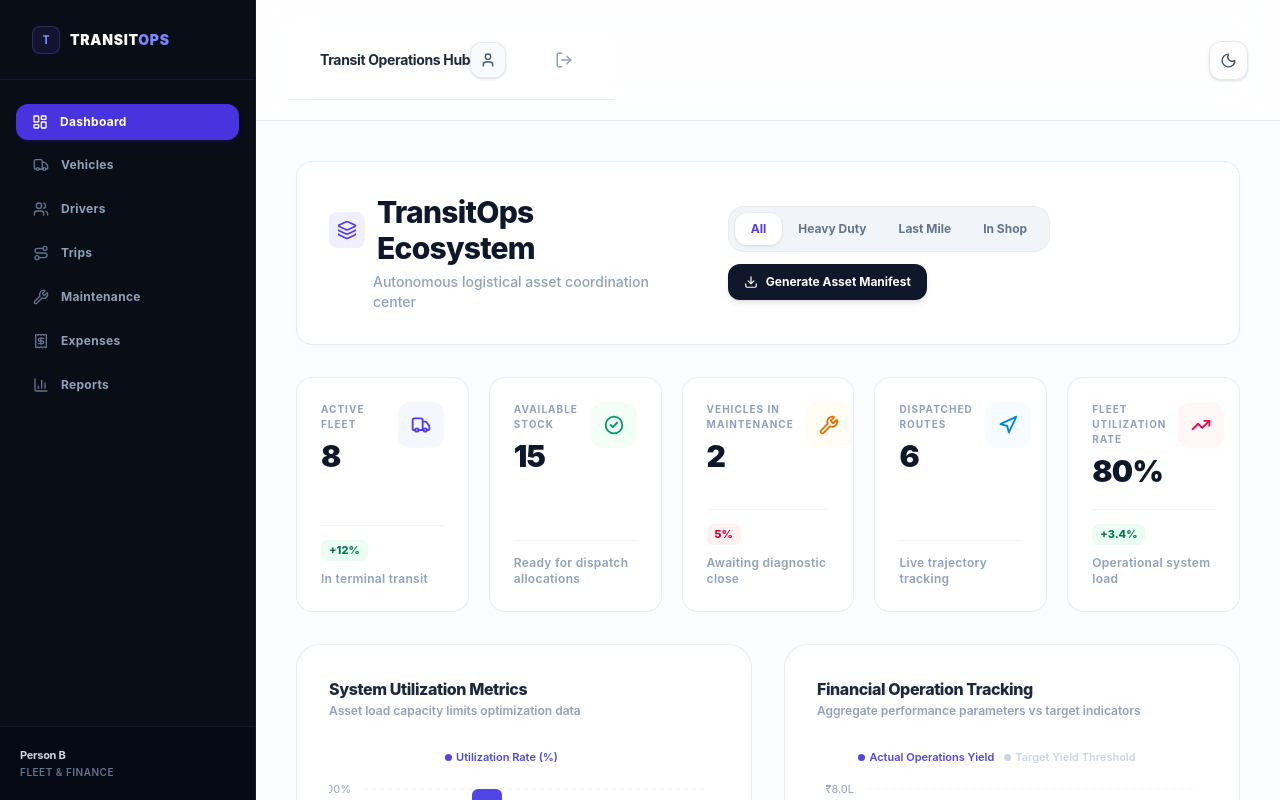
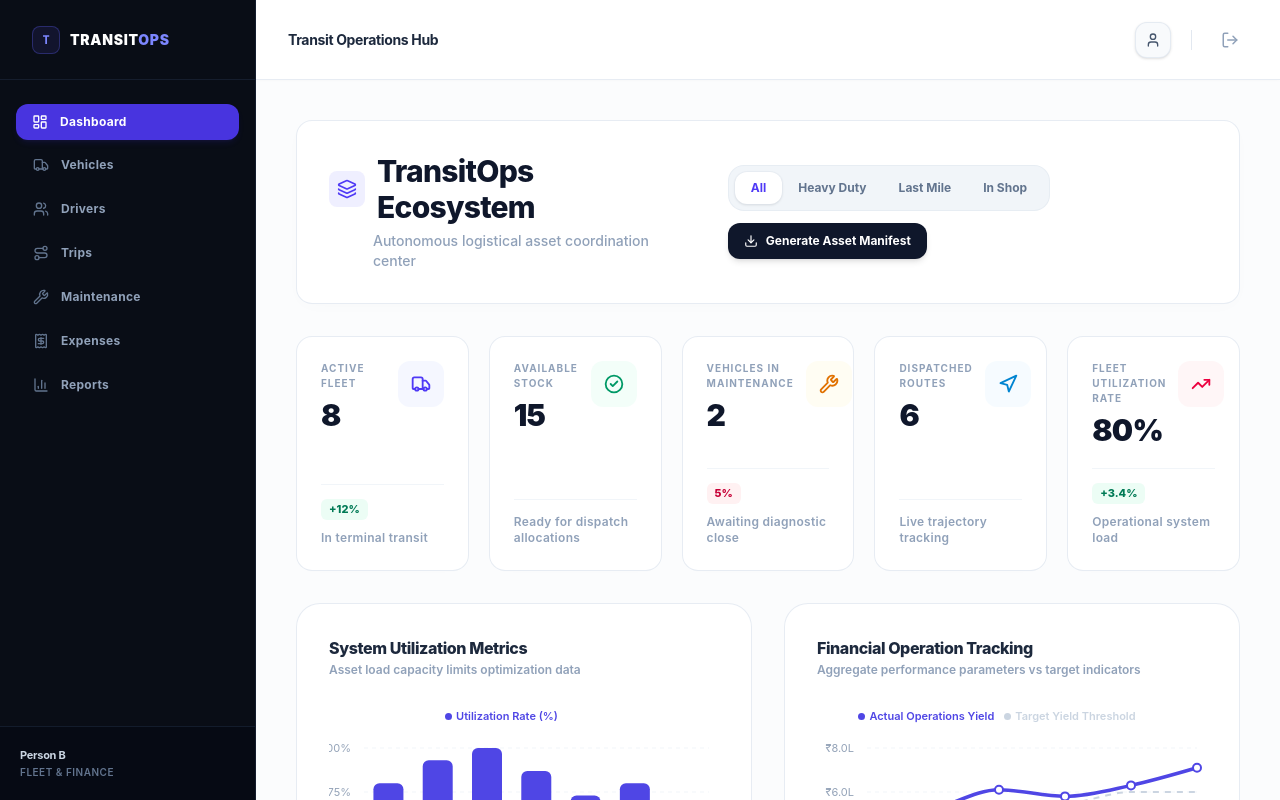
Before and after one commit to timey07/TransitOps, a React (Vite) app in the folder frontend/: page /dashboard in a window 1280 px wide. Built offline with nearby package versions, Linux system fonts and the light colour scheme; sample sign-in values are in the browser's storage.

Commit message:
feat: improve navbar

```diff
--- a/frontend/src/components/layout/Navbar.tsx
+++ b/frontend/src/components/layout/Navbar.tsx
@@ -15,7 +15,7 @@ export default function Navbar({ onMenuToggle }: NavbarProps) {
   };
 
   return (
-    <header className="h-20 bg-white dark:bg-[#090d16] border-b border-slate-200/80 dark:border-slate-800/60 flex items-center justify-between px-8 shrink-0 shadow-[0_1px_3px_rgba(0,0,0,0.02)]">
+    <header className="w-full h-20 bg-white dark:bg-[#090d16] border-b border-slate-200/80 dark:border-slate-800/60 flex items-center justify-between px-8 shrink-0 shadow-[0_1px_3px_rgba(0,0,0,0.02)] backdrop-blur-xl">
 
       {/* Left Aligned Sector */}
       <div className="flex items-center gap-6">
@@ -37,12 +37,12 @@ export default function Navbar({ onMenuToggle }: NavbarProps) {
           <User size={16} />
         </div>
 
-        {/* Alignment Divider */}
-        <div className="h-5 w-px-slate-200 dark:bg-slate-800/80" />
+        {/* Fixed Alignment Divider Typo */}
+        <div className="h-5 w-px bg-slate-200 dark:bg-slate-800/80" />
 
         <button
           onClick={handleLogout}
-          className="flex items-center justify-center p-2 rounded-xl text-slate-400 dark:text-slate-500 hover:bg-rose-50 dark:hover:bg-rose-950/20 hover:text-rose-600 dark:hover:text-rose-400 border border-transparent hover:border-rose-100 dark:hover:border-rose-900/30 transition-all"
+          className="flex items-center justify-center p-2 rounded-xl text-slate-400 dark:text-slate-500 hover:bg-rose-50 dark:hover:bg-rose-950/20 hover:text-rose-600 dark:hover:text-rose-400 border border-transparent hover:border-rose-100 dark:hover:border-rose-900/30 transition-all cursor-pointer"
           title="Logout"
         >
           <LogOut size={18} />
--- a/frontend/src/layouts/DashboardLayout.tsx
+++ b/frontend/src/layouts/DashboardLayout.tsx
@@ -2,7 +2,6 @@ import { useState, useEffect } from 'react'
 import { Outlet } from 'react-router-dom'
 import Sidebar from '../components/layout/Sidebar'
 import Navbar from '../components/layout/Navbar'
-import { Sun, Moon } from 'lucide-react'
 
 interface DashboardLayoutProps {
   children?: React.ReactNode
@@ -49,23 +48,8 @@ export default function DashboardLayout({ children }: DashboardLayoutProps) {
 
       {/* Premium Content Body viewportholder */}
       <div className="flex flex-col flex-1 min-w-0 h-full overflow-hidden">
-        {/* Sleek App Navigation Bar */}
-        <header className="flex items-center justify-between border-b border-slate-200/80 dark:border-slate-800/60 bg-white/70 dark:bg-[#090d16]/70 backdrop-blur-xl px-8 py-5">
-          <Navbar onMenuToggle={() => setSidebarOpen(true)} />
-
-          <div className="flex items-center gap-5">
-            {/* Hackathon Pro-Indicator */}
-
-            {/* Premium Theme Controller Toggle */}
-            <button
-              onClick={() => setDarkMode(!darkMode)}
-              className="p-2.5 rounded-xl border border-slate-200 dark:border-slate-800 bg-white dark:bg-[#090d16] text-slate-600 dark:text-slate-400 hover:bg-slate-50 dark:hover:bg-slate-800/80 transition-all duration-200 hover:scale-105 shadow-sm"
-              aria-label="Toggle Theme"
-            >
-              {darkMode ? <Sun size={17} className="text-amber-400" /> : <Moon size={17} />}
-            </button>
-          </div>
-        </header>
+        {/* Navbar component handles its own layout stretching to 100% width */}
+        <Navbar onMenuToggle={() => setSidebarOpen(true)} />
 
         <main className="flex-1 overflow-y-auto p-6 sm:p-8 lg:p-10 space-y-8 max-w-[1700px] w-full mx-auto">
           {children || <Outlet />}
```
